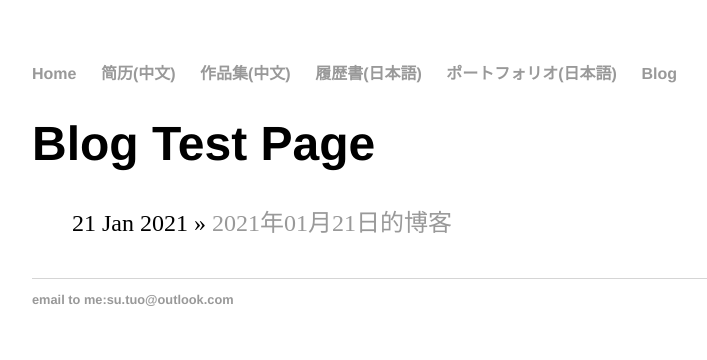
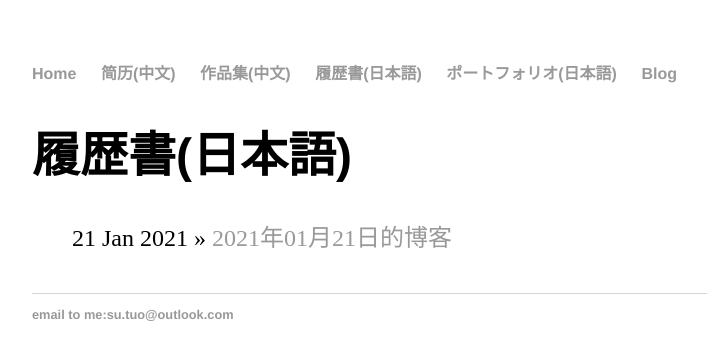
Before and after one commit to SotakuStudio/SotakuStudio.github.io, a Jekyll site: the page built from resumejapanese/index.html, in a window 1280 px wide. Shown: the top 360 px of the page, without its empty margins (160-867 px from the left). Built offline with Jekyll 4.4.1, drawn with Linux system fonts in a browser that asks for light colours.

Commit message:
Update index.html

```diff
--- a/resumejapanese/index.html
+++ b/resumejapanese/index.html
@@ -1,6 +1,6 @@
 ---
 layout: default
-title: Blog Test Page
+title: 履歴書(日本語)
 ---
     <h1>{{ page.title }}</h1>
     <ul class="posts">
```
